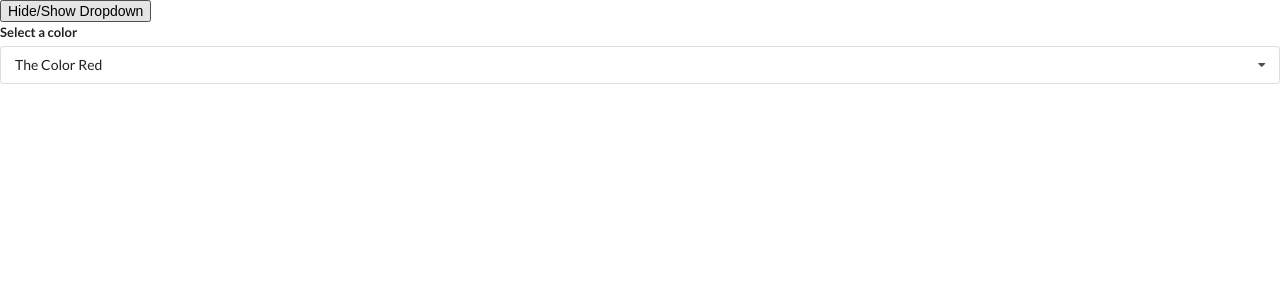
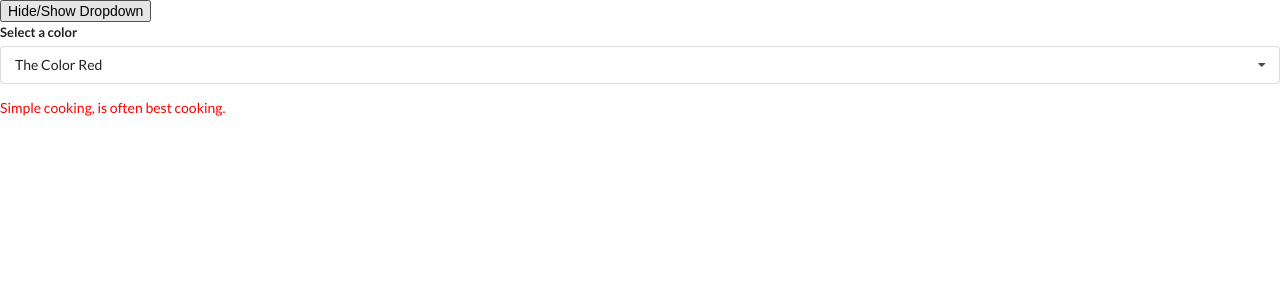
Before and after one commit to Loonz206/widgets, a React (Create React App) app: page / in a window 1280 px wide. Shown: the top 300 px of the page. Built offline with nearby package versions, Linux system fonts and the light colour scheme.

Commit message:
feat: 🎸 Dropdown.js
updated with colors

```diff
--- a/src/components/Dropdown.js
+++ b/src/components/Dropdown.js
@@ -48,6 +48,9 @@ const Dropdown = ({ options, selected, onSelectedChange }) => {
           </div>
         </div>
       </div>
+      <p style={{ color: `${selected.value}` }}>
+        Simple cooking, is often best cooking.
+      </p>
     </div>
   );
 };
```
